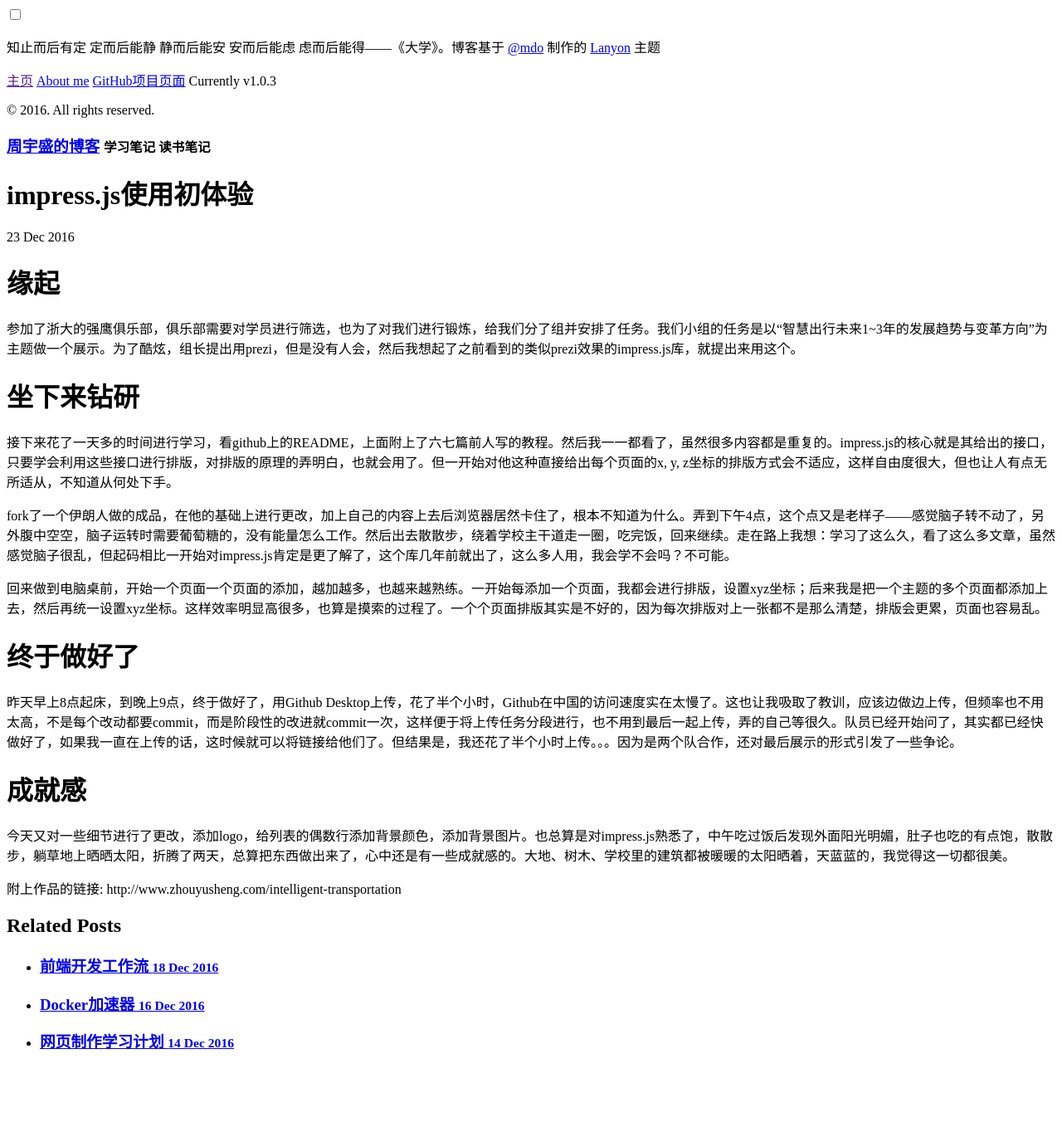
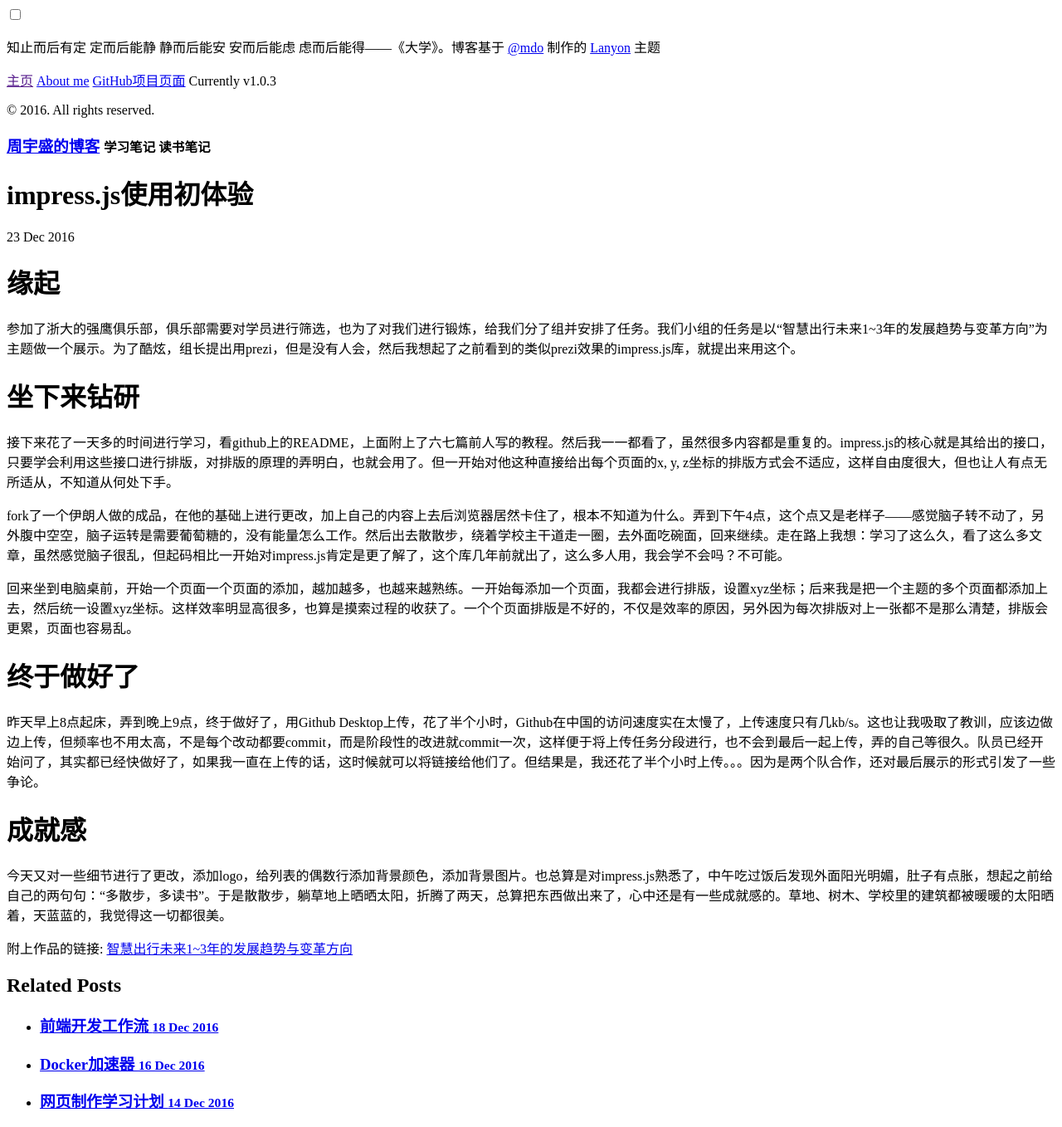
Before and after one commit to jasonzhouu/old-github-pages, a Jekyll site: the page built from _posts/2016-12-23-first-time-using-impress.js.md, in a window 1280 px wide. Shown: the whole page at 83% size. Built offline with Jekyll 4.4.1, drawn with Linux system fonts in a browser that asks for light colours; comment, search, counter and statistics services are not loaded; before the commit the page ends 1286 px from its top, so only the background shows below that.

Commit message:
修改错误

```diff
--- a/_posts/2016-12-23-first-time-using-impress.js.md
+++ b/_posts/2016-12-23-first-time-using-impress.js.md
@@ -9,14 +9,14 @@ title: "impress.js使用初体验"
 # 坐下来钻研
 接下来花了一天多的时间进行学习，看github上的README，上面附上了六七篇前人写的教程。然后我一一都看了，虽然很多内容都是重复的。impress.js的核心就是其给出的接口，只要学会利用这些接口进行排版，对排版的原理的弄明白，也就会用了。但一开始对他这种直接给出每个页面的x, y, z坐标的排版方式会不适应，这样自由度很大，但也让人有点无所适从，不知道从何处下手。
 
-fork了一个伊朗人做的成品，在他的基础上进行更改，加上自己的内容上去后浏览器居然卡住了，根本不知道为什么。弄到下午4点，这个点又是老样子——感觉脑子转不动了，另外腹中空空，脑子运转时需要葡萄糖的，没有能量怎么工作。然后出去散散步，绕着学校主干道走一圈，吃完饭，回来继续。走在路上我想：学习了这么久，看了这么多文章，虽然感觉脑子很乱，但起码相比一开始对impress.js肯定是更了解了，这个库几年前就出了，这么多人用，我会学不会吗？不可能。
+fork了一个伊朗人做的成品，在他的基础上进行更改，加上自己的内容上去后浏览器居然卡住了，根本不知道为什么。弄到下午4点，这个点又是老样子——感觉脑子转不动了，另外腹中空空，脑子运转是需要葡萄糖的，没有能量怎么工作。然后出去散散步，绕着学校主干道走一圈，去外面吃碗面，回来继续。走在路上我想：学习了这么久，看了这么多文章，虽然感觉脑子很乱，但起码相比一开始对impress.js肯定是更了解了，这个库几年前就出了，这么多人用，我会学不会吗？不可能。
 
-回来做到电脑桌前，开始一个页面一个页面的添加，越加越多，也越来越熟练。一开始每添加一个页面，我都会进行排版，设置xyz坐标；后来我是把一个主题的多个页面都添加上去，然后再统一设置xyz坐标。这样效率明显高很多，也算是摸索的过程了。一个个页面排版其实是不好的，因为每次排版对上一张都不是那么清楚，排版会更累，页面也容易乱。
+回来坐到电脑桌前，开始一个页面一个页面的添加，越加越多，也越来越熟练。一开始每添加一个页面，我都会进行排版，设置xyz坐标；后来我是把一个主题的多个页面都添加上去，然后统一设置xyz坐标。这样效率明显高很多，也算是摸索过程的收获了。一个个页面排版是不好的，不仅是效率的原因，另外因为每次排版对上一张都不是那么清楚，排版会更累，页面也容易乱。
 
 # 终于做好了
-昨天早上8点起床，到晚上9点，终于做好了，用Github Desktop上传，花了半个小时，Github在中国的访问速度实在太慢了。这也让我吸取了教训，应该边做边上传，但频率也不用太高，不是每个改动都要commit，而是阶段性的改进就commit一次，这样便于将上传任务分段进行，也不用到最后一起上传，弄的自己等很久。队员已经开始问了，其实都已经快做好了，如果我一直在上传的话，这时候就可以将链接给他们了。但结果是，我还花了半个小时上传。。。因为是两个队合作，还对最后展示的形式引发了一些争论。
+昨天早上8点起床，弄到晚上9点，终于做好了，用Github Desktop上传，花了半个小时，Github在中国的访问速度实在太慢了，上传速度只有几kb/s。这也让我吸取了教训，应该边做边上传，但频率也不用太高，不是每个改动都要commit，而是阶段性的改进就commit一次，这样便于将上传任务分段进行，也不会到最后一起上传，弄的自己等很久。队员已经开始问了，其实都已经快做好了，如果我一直在上传的话，这时候就可以将链接给他们了。但结果是，我还花了半个小时上传。。。因为是两个队合作，还对最后展示的形式引发了一些争论。
 
 # 成就感
-今天又对一些细节进行了更改，添加logo，给列表的偶数行添加背景颜色，添加背景图片。也总算是对impress.js熟悉了，中午吃过饭后发现外面阳光明媚，肚子也吃的有点饱，散散步，躺草地上晒晒太阳，折腾了两天，总算把东西做出来了，心中还是有一些成就感的。大地、树木、学校里的建筑都被暖暖的太阳晒着，天蓝蓝的，我觉得这一切都很美。
+今天又对一些细节进行了更改，添加logo，给列表的偶数行添加背景颜色，添加背景图片。也总算是对impress.js熟悉了，中午吃过饭后发现外面阳光明媚，肚子有点胀，想起之前给自己的两句句：“多散步，多读书”。于是散散步，躺草地上晒晒太阳，折腾了两天，总算把东西做出来了，心中还是有一些成就感的。草地、树木、学校里的建筑都被暖暖的太阳晒着，天蓝蓝的，我觉得这一切都很美。
 
-附上作品的链接: http://www.zhouyusheng.com/intelligent-transportation
+附上作品的链接: [智慧出行未来1~3年的发展趋势与变革方向](http://www.zhouyusheng.com/intelligent-transportation)
```
